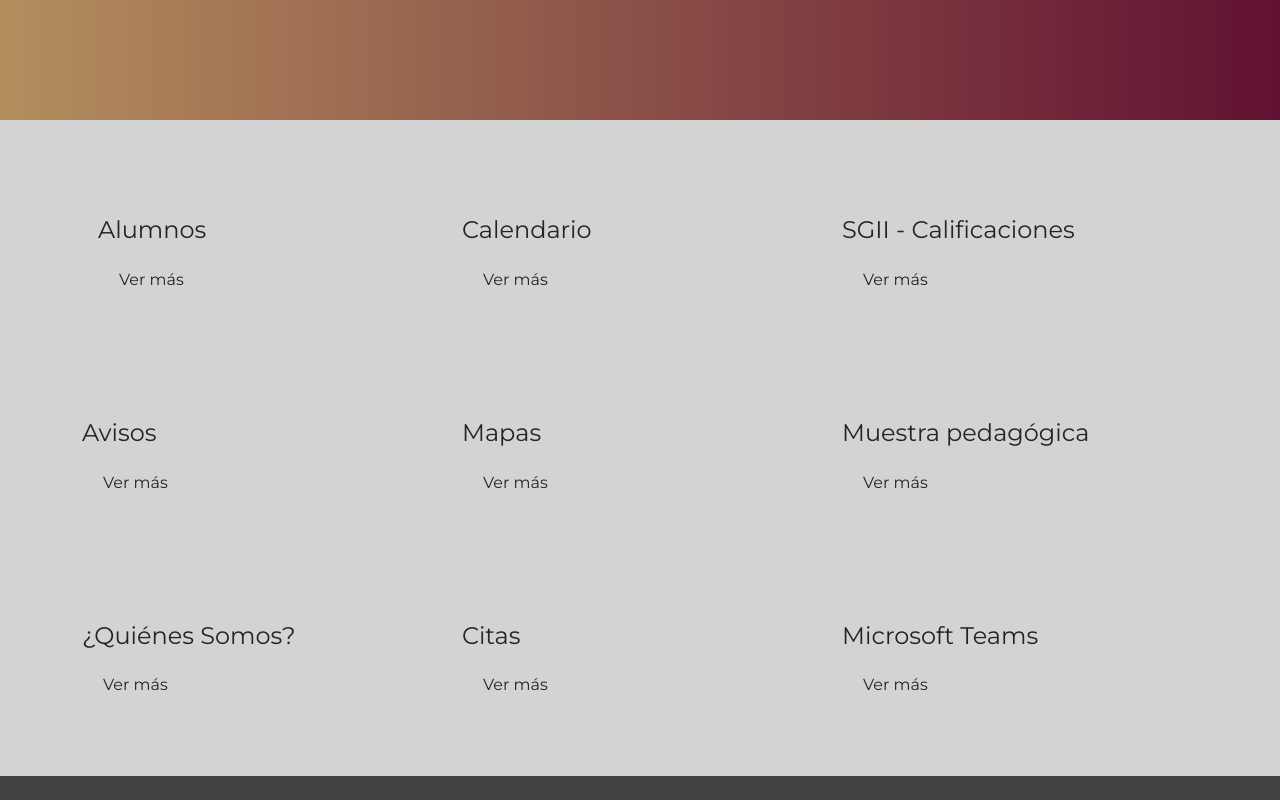
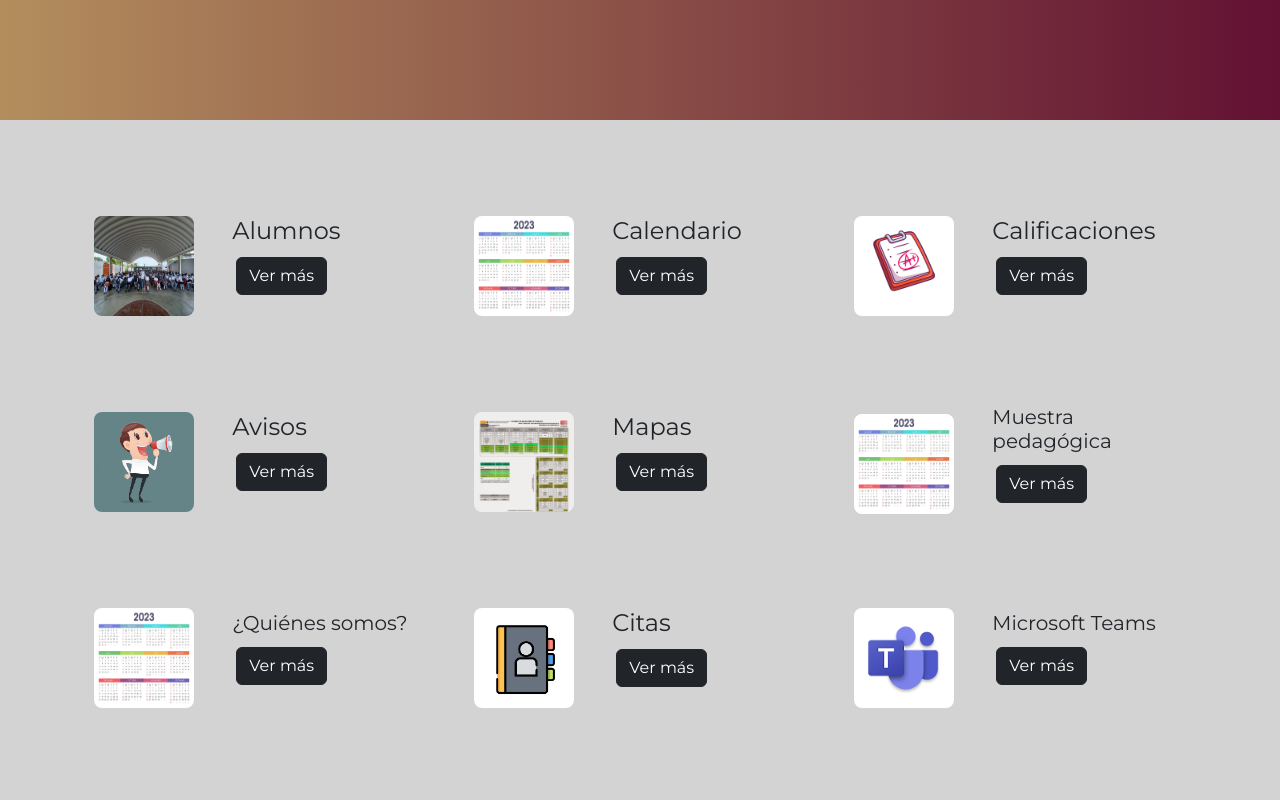
Before and after one commit to danieldlcm86/plantel24, a plain HTML site: page html/home.html in a window 1280 px wide. Shown: the part 680-1480 px from the top of the page. Drawn offline with nearby package versions, Linux system fonts and the light colour scheme.

Commit message:
Probando los enlaces para git Pages

```diff
--- a/html/home.html
+++ b/html/home.html
@@ -8,12 +8,13 @@
     <link rel="shortcut icon" href="/images/Cobatab favicon.png" type="image/x-icon">
     <link href="https://cdn.jsdelivr.net/npm/bootstrap@5.2.3/dist/css/bootstrap.min.css" rel="stylesheet"
         integrity="sha384-rbsA2VBKQhggwzxH7pPCaAqO46MgnOM80zW1RWuH61DGLwZJEdK2Kadq2F9CUG65" crossorigin="anonymous">
-    <link href="/styles/home.css" rel="stylesheet">
+    <link href="../styles/home.css" rel="stylesheet">
     <link rel="stylesheet" href="https://cdn.jsdelivr.net/npm/bootstrap-icons@1.10.2/font/bootstrap-icons.css">
     <link rel="preconnect" href="https://fonts.googleapis.com">
     <link rel="preconnect" href="https://fonts.gstatic.com" crossorigin>
     <link href="https://fonts.googleapis.com/css2?family=Montserrat&display=swap" rel="stylesheet">
     <link href="https://fonts.googleapis.com/css2?family=Open+Sans&display=swap" rel="stylesheet">
+    <link rel="stylesheet" href="https://fonts.googleapis.com/css2?family=Material+Symbols+Outlined:opsz,wght,FILL,GRAD@20..48,100..700,0..1,-50..200" />
     <title>COBATAB - Plantel 24</title>
 </head>
 
@@ -21,8 +22,8 @@
     <!-- ======= NavBar ======= -->
     <nav class="navbar navbar-expand-lg" id="sueltame" >
         <div class="container-fluid pt-3 pb-3" id="nav">
-            <a class="title ms-2" href="/home.html">
-                <img src="/images/Colegio de Bachilleres de Tabasco.png" alt="Logo Cobatab" width="50px">
+            <a class="title ms-2" href="./home.html">
+                <img src="../images/Colegio de Bachilleres de Tabasco.png" alt="Logo Cobatab" width="50px">
                 Plantel 24
             </a>
             <button class="navbar-toggler" type="button" data-bs-toggle="collapse" data-bs-target="#navbarNav"
@@ -37,7 +38,7 @@
                             ALUMNOS
                         </a>
                         <ul class="dropdown-menu">
-                            <li><a class="dropdown-item" href="/html/alumnos.html">Alumnos</a></li>
+                            <li><a class="dropdown-item" href="./alumnos.html">Alumnos</a></li>
                             <li>
                                 <a class="dropdown-item" href="https://aplicaciones.cobatab.edu.mx/WebSGII/"
                                     target="_blank">Calificaciones</a>
@@ -54,18 +55,7 @@
                             </li>
                         </ul>
                     </li>
-                    <li class="nav-item dropdown pe-2">
-                        <a class="nav-link dropdown-toggle" href="" role="button" data-bs-toggle="dropdown"
-                            aria-expanded="false">
-                            CUADRO DE HONOR
-                        </a>
-                        <ul class="dropdown-menu">
-                            <li><a class="dropdown-item" href="/html/FAQ.html">Matutino</a></li>
-                            <li>
-                                <a class="dropdown-item" href="/html/Acerca de nosotros.html">Vespertino</a>
-                            </li>
-                        </ul>
-                    </li>
+
                     <li class="nav-item dropdown pe-2">
                         <a class="nav-link dropdown-toggle" href="" role="button" data-bs-toggle="dropdown"
                             aria-expanded="false">
@@ -88,16 +78,16 @@
                                 <a class="dropdown-item" href="https://www.cobatab.edu.mx/servalumnos/Calendario%202019B-2020A%20Final.pdf" target="_blank">Calendario escolar</a>
                             </li>
                             <li>
-                                <a class="dropdown-item" href="/html/contactanos.html">Queremos escucharte</a>
+                                <a class="dropdown-item" href="./html/contactanos.html">Queremos escucharte</a>
                             </li>
                             <li>
-                                <a class="dropdown-item" href="/html/Terminos y condiciones.html">Avisos</a>
+                                <a class="dropdown-item" href="./html/Terminos y condiciones.html">Avisos</a>
                             </li>
                             <li>
-                                <a class="dropdown-item" href="/html/Acerca de nosotros.html">Citas</a>
+                                <a class="dropdown-item" href="./html/Acerca de nosotros.html">Citas</a>
                             </li>
                             <li>
-                                <a class="dropdown-item" href="/html/Acerca de nosotros.html">Teams</a>
+                                <a class="dropdown-item" href="./html/Acerca de nosotros.html">Teams</a>
                             </li>
                         </ul>
                     </li>
@@ -107,15 +97,27 @@
                             ¿QUIÉNES SOMOS?
                         </a>
                         <ul class="dropdown-menu">
-                            <li><a class="dropdown-item" href="/html/FAQ.html">Nuestro Plantel</a></li>
+                            <li><a class="dropdown-item" href="./html/FAQ.html">Nuestro Plantel</a></li>
                             <li>
-                                <a class="dropdown-item" href="/html/Acerca de nosotros.html">Directorio</a>
+                                <a class="dropdown-item" href="./html/Acerca de nosotros.html">Directorio</a>
                             </li>
                             <li>
-                                <a class="dropdown-item" href="/html/Terminos y condiciones.html">Conócenos</a>
+                                <a class="dropdown-item" href="./html/Terminos y condiciones.html">Conócenos</a>
                             </li>
                             <li>
-                                <a class="dropdown-item" href="/html/Terminos y condiciones.html">Nuestra historia</a>
+                                <a class="dropdown-item" href=./html/Terminos y condiciones.html">Nuestra historia</a>
+                            </li>
+                            <li class="nav-item dropdown pe-2">
+                                <a class="nav-link dropdown-toggle" href="" role="button" data-bs-toggle="dropdown"
+                                    aria-expanded="false">
+                                    CUADRO DE HONOR
+                                </a>
+                                <ul class="dropdown-menu">
+                                    <li><a class="dropdown-item" href="./html/FAQ.html">Matutino</a></li>
+                                    <li>
+                                        <a class="dropdown-item" href="./html/Acerca de nosotros.html">Vespertino</a>
+                                    </li>
+                                </ul>
                             </li>
                         </ul>
                     </li>
@@ -135,133 +137,168 @@
             <span>PLANTEL 24.</span>
         </div>
         <div class="col-md-12 col-sm-12">
-            <img src="/images/IMG_1069-removebg-preview.png" alt="foto home" class="image">
+            <img src="../images/IMG_1069-removebg-preview.png" alt="foto home" class="image">
         </div>
     </div>
 
     <!-- === Cards === -->
-    <div class="academy-courses-area section-padding-100-0 pt-5" style="background-color:lightgray">
+    <div class="academy-courses-area section-padding-100-0 pt-5 pb-5" style="background-color:lightgray">
         <div class="container align-items-center">
             <div class="row align-items-center">
 
                 <!-- Single Course Area  -->
                 <div class="col-12 col-sm-6 col-lg-4 pt-5 pb-5 tarjeta">
-                    <div class="single-course-area d-flex align-items-center mb-100 wow fadeInUp" data-wow-delay="300ms"
-                        style="visibility: visible; animation-delay: 300ms; animation-name: fadeInUp;">
-                        <div class="course-icon me-3">
-                            <i></i>
+                    <div class="container">
+                        <div class="row">
+                            <div class="single-course-area d-flex align-items-center mb-100 wow fadeInUp">
+                                <div class="course-icon col-5">
+                                    <img class="rounded-3" src="../images/alumnos icon.jpg" alt="calendar icon" width="100px" height="100px">
                                 </div>
-                        <div class="course-content">
+                                <div class="course-content col-7">
                                     <h4>Alumnos</h4>
-                            <p><a href="frps/" target="_blank" class="btn academy-btn btn-3 m-2">Ver más</a></p>
+                                    <p><a href="servalumnos/Calendario 2021-2022 - copia.pdf" target="_blank"
+                                            class="btn btn-dark academy-btn btn-3 m-1">Ver más</a></p>
+                                </div>
+                            </div>
                         </div>
                     </div>
                 </div>
 
                 <!-- Single Course Area -->
                 <div class="col-12 col-sm-6 col-lg-4 pt-5 pb-5 tarjeta">
-                    <div class="single-course-area d-flex align-items-center mb-100 wow fadeInUp" data-wow-delay="300ms"
-                        style="visibility: visible; animation-delay: 300ms; animation-name: fadeInUp;">
-                        <div class="course-icon">
-                            <i class="icon-calendar"></i>
+                    <div class="container">
+                        <div class="row">
+                            <div class="single-course-area d-flex align-items-center mb-100 wow fadeInUp">
+                                <div class="course-icon col-5">
+                                    <img class="rounded-3" src="../images/calendario icon.webp" alt="calendar icon" width="100px" height="100px">
                                 </div>
-                        <div class="course-content">
+                                <div class="course-content col-7">
                                     <h4>Calendario</h4>
                                     <p><a href="servalumnos/Calendario 2021-2022 - copia.pdf" target="_blank"
-                                    class="btn academy-btn btn-3 m-2">Ver más</a></p>
+                                            class="btn btn-dark academy-btn btn-3 m-1">Ver más</a></p>
+                                </div>
+                            </div>
                         </div>
                     </div>
                 </div>
 
                 <!-- Single Course Area -->
                 <div class="col-12 col-sm-6 col-lg-4 pt-5 pb-5 tarjeta">
-                    <div class="single-course-area d-flex align-items-center mb-100 wow fadeInUp" data-wow-delay="400ms"
-                        style="visibility: visible; animation-delay: 400ms; animation-name: fadeInUp;">
-                        <div class="course-icon">
-                            <i class="icon-megaphone"></i>
+                    <div class="container">
+                        <div class="row">
+                            <div class="single-course-area d-flex align-items-center mb-100 wow fadeInUp">
+                                <div class="course-icon col-5">
+                                    <img class="rounded-3" src="../images/calificaciones_icon.png" alt="calendar icon" width="100px" height="100px">
                                 </div>
-                        <div class="course-content">
-                            <h4>SGII - Calificaciones</h4>
-                            <p><a href="servadmin/avisos.html" class="btn academy-btn btn-3 m-2">Ver más</a></p>
+                                <div class="course-content col-7">
+                                    <h4>Calificaciones</h4>
+                                    <p><a href="servalumnos/Calendario 2021-2022 - copia.pdf" target="_blank"
+                                            class="btn btn-dark academy-btn btn-3 m-1">Ver más</a></p>
+                                </div>
+                            </div>
                         </div>
                     </div>
                 </div>
                 <!-- Single Course Area -->
                 <div class="col-12 col-sm-6 col-lg-4 pt-5 pb-5 tarjeta">
-                    <div class="single-course-area d-flex align-items-center mb-100 wow fadeInUp" data-wow-delay="500ms"
-                        style="visibility: visible; animation-delay: 500ms; animation-name: fadeInUp;">
-                        <div class="course-icon">
-                            <i class="icon-telephone"></i>
+                    <div class="container">
+                        <div class="row">
+                            <div class="single-course-area d-flex align-items-center mb-100 wow fadeInUp">
+                                <div class="course-icon col-5">
+                                    <img class="rounded-3" src="../images/avisos icon.webp" alt="calendar icon" width="100px" height="100px">
                                 </div>
-                        <div class="course-content">
+                                <div class="course-content col-7">
                                     <h4>Avisos</h4>
-                            <p><a href="servicios.html" class="btn academy-btn btn-3 m-2">Ver más</a></p>
+                                    <p><a href="servalumnos/Calendario 2021-2022 - copia.pdf" target="_blank"
+                                            class="btn btn-dark academy-btn btn-3 m-1">Ver más</a></p>
+                                </div>
+                            </div>
                         </div>
                     </div>
                 </div>
                 <!-- Single Course Area -->
                 <div class="col-12 col-sm-6 col-lg-4 pt-5 pb-5 tarjeta">
-                    <div class="single-course-area d-flex align-items-center mb-100 wow fadeInUp" data-wow-delay="600ms"
-                        style="visibility: visible; animation-delay: 600ms; animation-name: fadeInUp;">
-                        <div class="course-icon">
-                            <i class="icon-placeholder"></i>
+                    <div class="container">
+                        <div class="row">
+                            <div class="single-course-area d-flex align-items-center mb-100 wow fadeInUp">
+                                <div class="course-icon col-5">
+                                    <img class="rounded-3" src="../images/mapa icon.jpg" alt="calendar icon" width="100px" height="100px">
                                 </div>
-                        <div class="course-content">
+                                <div class="course-content col-7">
                                     <h4>Mapas</h4>
-                            <p><a href="conocenos/planteles.html" class="btn academy-btn btn-3 m-2">Ver más</a></p>
+                                    <p><a href="servalumnos/Calendario 2021-2022 - copia.pdf" target="_blank"
+                                            class="btn btn-dark academy-btn btn-3 m-1">Ver más</a></p>
+                                </div>
+                            </div>
+                        </div>
+                    </div>
+                </div>
+                <!-- Single Course Area -->
+                <div class="col-12 col-sm-6 col-lg-4 tarjeta" id="muestra">
+                    <div class="container">
+                        <div class="row">
+                            <div class="single-course-area d-flex align-items-center mb-100 wow fadeInUp">
+                                <div class="course-icon col-5">
+                                    <img class="rounded-3" src="../images/calendario icon.webp" alt="calendar icon" width="100px" height="100px">
+                                </div>
+                                <div class="course-content col-7">
+                                    <h5>Muestra pedagógica</h5>
+                                    <p><a href="servalumnos/Calendario 2021-2022 - copia.pdf" target="_blank"
+                                            class="btn btn-dark academy-btn btn-3 m-1">Ver más</a></p>
+                                </div>
+                            </div>
                         </div>
                     </div>
                 </div>
                 <!-- Single Course Area -->
                 <div class="col-12 col-sm-6 col-lg-4 pt-5 pb-5 tarjeta">
-                    <div class="single-course-area d-flex align-items-center mb-100 wow fadeInUp" data-wow-delay="700ms"
-                        style="visibility: visible; animation-delay: 700ms; animation-name: fadeInUp;">
-                        <div class="course-icon">
-                            <i class="icon-contract"></i>
+                    <div class="container">
+                        <div class="row">
+                            <div class="single-course-area d-flex align-items-center mb-100 wow fadeInUp">
+                                <div class="course-icon col-5">
+                                    <img class="rounded-3" src="../images/calendario icon.webp" alt="calendar icon" width="100px" height="100px">
                                 </div>
-                        <div class="course-content">
-                            <h4>Muestra pedagógica</h4>
-                            <p><a href="servadmin/comite.html" class="btn academy-btn btn-3 m-2">Ver más</a></p>
+                                <div class="course-content col-7">
+                                    <h5>¿Quiénes somos?</h5>
+                                    <p><a href="servalumnos/Calendario 2021-2022 - copia.pdf" target="_blank"
+                                            class="btn btn-dark academy-btn btn-3 m-1">Ver más</a></p>
+                                </div>
+                            </div>
+                        </div>
+                    </div>
+                </div>
+                <!-- Single Course Area -->
+                <div class="col-12 col-sm-6 col-lg-4 pt-5 pb-5 tarjeta" id="citas">
+                    <div class="container">
+                        <div class="row">
+                            <div class="single-course-area d-flex align-items-center mb-100 wow fadeInUp">
+                                <div class="course-icon col-5">
+                                    <img class="rounded-3" src="../images/citas_icon.png" alt="calendar icon" width="100px" height="100px">
+                                </div>
+                                <div class="course-content col-7">
+                                    <h4>Citas</h4>
+                                    <p><a href="servalumnos/Calendario 2021-2022 - copia.pdf" target="_blank"
+                                            class="btn btn-dark academy-btn btn-3 m-1">Ver más</a></p>
+                                </div>
+                            </div>
                         </div>
                     </div>
                 </div>
                 <!-- Single Course Area -->
                 <div class="col-12 col-sm-6 col-lg-4 pt-5 pb-5 tarjeta">
-                    <div class="single-course-area d-flex align-items-center mb-100 wow fadeInUp" data-wow-delay="700ms"
-                        style="visibility: visible; animation-delay: 700ms; animation-name: fadeInUp;">
-                        <div class="course-icon">
-                            <i class="icon-contract"></i>
+                    <div class="container">
+                        <div class="row">
+                            <div class="single-course-area d-flex align-items-center mb-100 wow fadeInUp">
+                                <div class="course-icon col-5">
+                                    <img class="rounded-3" src="../images/Teams icon.webp" alt="calendar icon" width="100px" height="100px">
                                 </div>
-                        <div class="course-content">
-                            <h4>¿Quiénes Somos?</h4>
-                            <p><a href="servotros/sevac/sevac.html" class="btn academy-btn btn-3 m-2">Ver más</a></p>
+                                <div class="course-content col-7">
+                                    <h5>Microsoft Teams</h5>
+                                    <p><a href="servalumnos/Calendario 2021-2022 - copia.pdf" target="_blank"
+                                            class="btn btn-dark academy-btn btn-3 m-1">Ver más</a></p>
                                 </div>
                             </div>
                         </div>
-                <!-- Single Course Area -->
-                <div class="col-12 col-sm-6 col-lg-4 pt-5 pb-5 tarjeta">
-                    <div class="single-course-area d-flex align-items-center mb-100 wow fadeInUp" data-wow-delay="800ms"
-                        style="visibility: visible; animation-delay: 800ms; animation-name: fadeInUp;">
-                        <div class="course-icon">
-                            <i class="icon-responsive"></i>
-                        </div>
-                        <div class="course-content">
-                            <h4>Citas</h4>
-                            <p><a href="servotros/dppp/dppp.html" class="btn academy-btn btn-3 m-2">Ver más</a></p>
-                        </div>
-                    </div>
-                </div>
-                <!-- Single Course Area -->
-                <div class="col-12 col-sm-6 col-lg-4 pt-5 pb-5 tarjeta">
-                    <div class="single-course-area d-flex align-items-center mb-100 wow fadeInUp" data-wow-delay="800ms"
-                        style="visibility: visible; animation-delay: 800ms; animation-name: fadeInUp;">
-                        <div class="course-icon">
-                            <i class="icon-responsive"></i>
-                        </div>
-                        <div class="course-content">
-                            <h4>Microsoft Teams</h4>
-                            <p><a href="servotros/dppp/adquisiciones.html" class="btn academy-btn btn-3 m-2">Ver más</a>
-                            </p>
                     </div>
                 </div>
                 </div>
@@ -278,7 +315,7 @@
                     <div class="col-12 col-sm-6 col-lg-4">
                         <div class="footer-widget mb-100">
                             <div class="widget-title">
-                                <img src="/images/Colegio de Bachilleres de Tabasco.png" alt="logo_cobatab" width="150px">
+                                <img src="../images/Colegio de Bachilleres de Tabasco.png" alt="logo_cobatab" width="150px">
                             </div>
                             <div class="widget-title pt-3 datos_plantel">
                                 <span>Colegio de Bachilleres de Tabasco.</span><br>
@@ -335,7 +372,7 @@
     <script src="https://cdn.jsdelivr.net/npm/bootstrap@5.2.3/dist/js/bootstrap.bundle.min.js"
         integrity="sha384-kenU1KFdBIe4zVF0s0G1M5b4hcpxyD9F7jL+jjXkk+Q2h455rYXK/7HAuoJl+0I4"
         crossorigin="anonymous"></script>
-    <script src="/js/navbar.js"></script>
+    <script src="../js/navbar.js"></script>
 </body>
 
 </html>
--- a/styles/home.css
+++ b/styles/home.css
@@ -1,27 +1,26 @@
-
 @import url(/styles/navbar.css);
 @import url(/styles/footer.css);
 
-*{
+* {
     margin: 0;
     padding: 0;
     box-sizing: border-box;
     font-family: 'Montserrat', sans-serif;
 }
 
-body{
+body {
     scroll-behavior: smooth;
 }
 
-.escena{
+.escena {
     position: relative;
     width: 100%;
     height: 100vh;
-    background: linear-gradient(90deg, #B38E5D,#621132);
+    background: linear-gradient(90deg, #B38E5D, #621132);
     overflow: hidden;
 }
 
-.image{
+.image {
     position: absolute;
     bottom: 0;
     top: 70px;
@@ -31,7 +30,7 @@ body{
     object-position: bottom;
 }
 
-#titulo{
+#titulo {
     background-color: #621132;
     position: absolute;
     top: 20%;
@@ -48,10 +47,21 @@ body{
     padding-left: 50px;
 }
 
-.escena i {position: absolute;
+.escena i {
+    position: absolute;
     font-size: xx-large;
     font-weight: 800;
     background: #fff;
     border-radius: 50%;
     animation: animacion linear infinite;
 }
+
+/* .tarjeta {
+    border-style: solid;
+    border-color: black;
+} */
+
+#muestra{
+    padding-top: 40px;
+    padding-bottom: 36px;
+}
```
Also changed, not shown: html/alumnos.html (+29 -28 lines), images/Teams icon.webp (added), images/alumnos icon.jpg (added), images/avisos icon.webp (added), images/calendario icon.webp (added), images/calificaciones_icon.png (added), images/citas_icon.png (added), images/mapa icon.jpg (added). Lines whose indentation alone changed are shown as unchanged.
